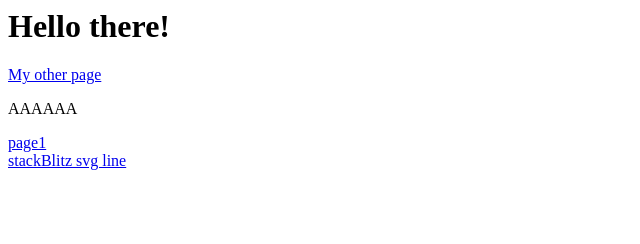
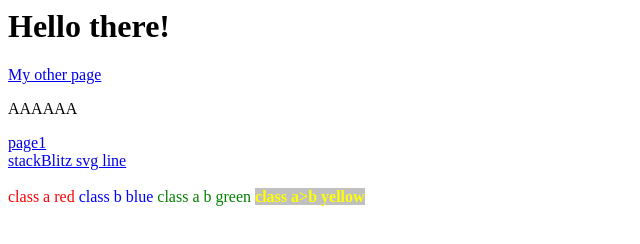
Before and after one commit to public202002/stackBlitz_Hello, a website with bundled scripts: page index.html in a window 1280 px wide. Shown: the whole page, without its empty margins (0-640 px from the left). Built offline with nearby package versions, Linux system fonts and the light colour scheme.

Commit message:
css selectors hierarchy   ---  1 file modified   index.html

```diff
--- a/index.html
+++ b/index.html
@@ -12,6 +12,17 @@
 <a href="https://stackblitz.com/edit/web-platform-wdhv6r?file=svgLine.html">stackBlitz svg line</a><br>
 
 <br>
+<style>
+.a{color:red}
+.b{color:blue}
+.a.b{color:green}
+.a>.b{font-weight:bold;background-color:silver;color:yellow}
+</style>
+<span class="a">class a red</span>
+<span class="b">class b blue</span>
+<span class="b a">class a b green</span>
+<span class="a"><span class="b">class a>b yellow</span></span>
+
 <br>
 
 
```
